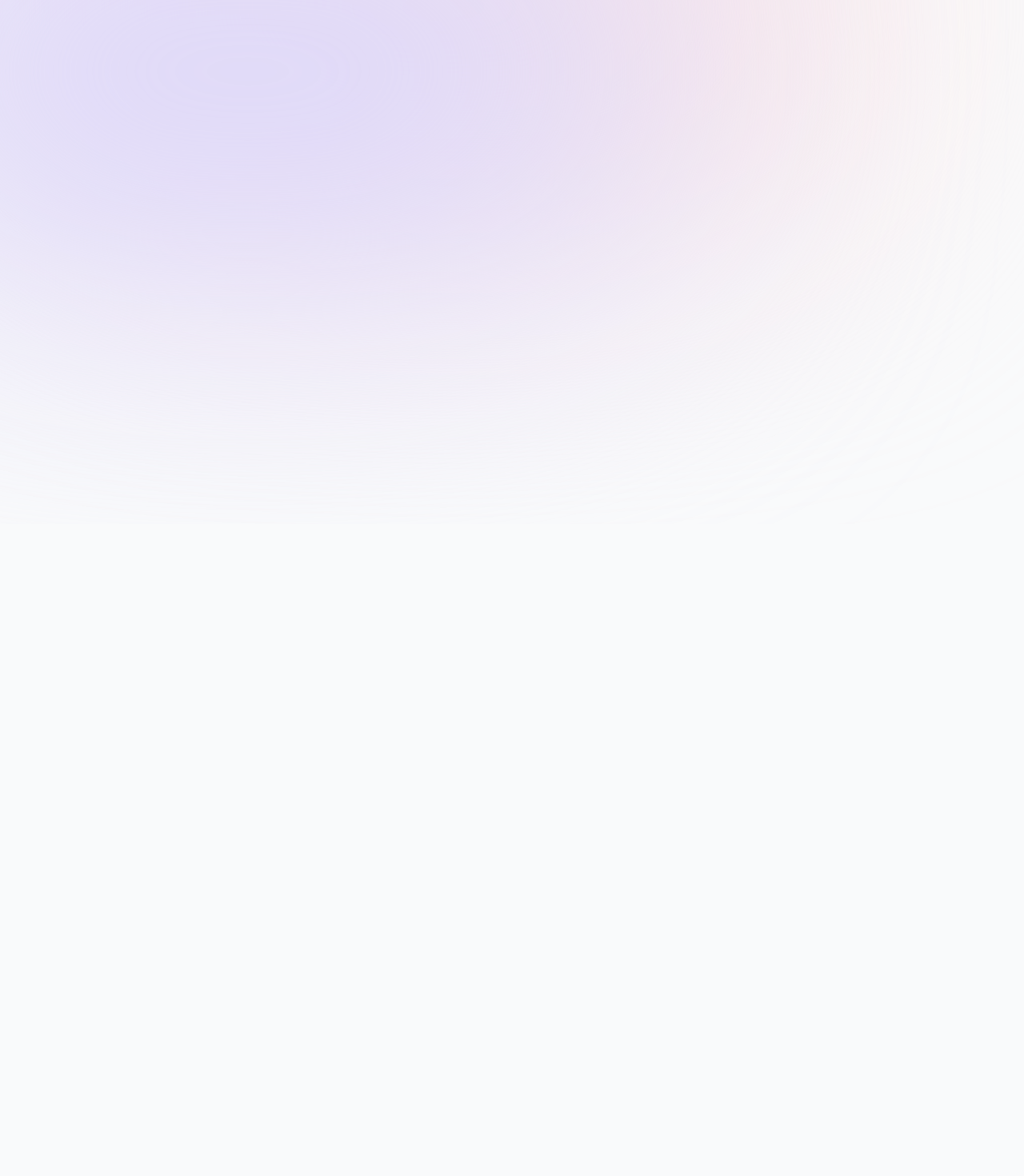
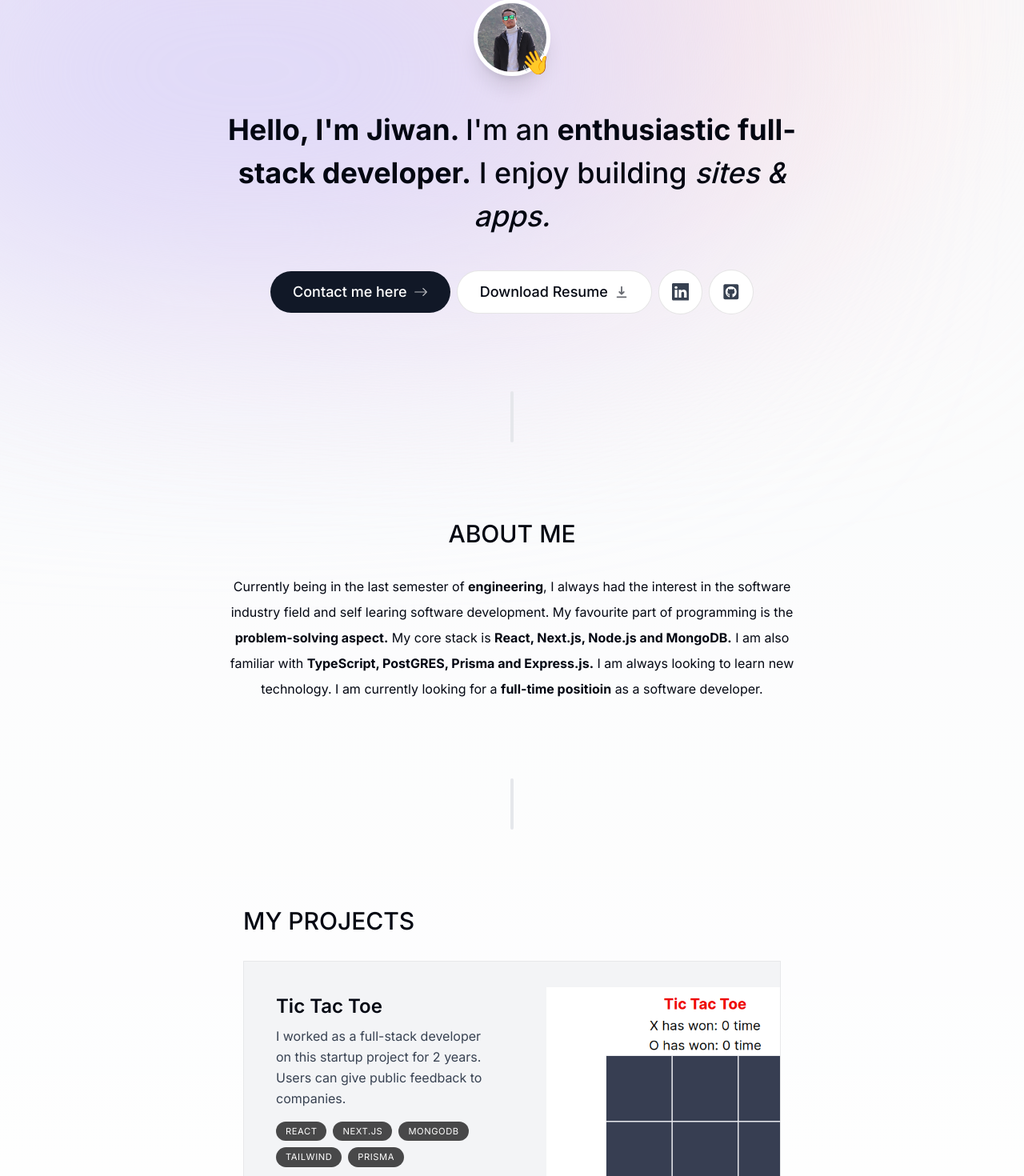
Before and after one commit to JiwanChaudhary/portfolio-website, a Next.js app: page / in a window 1280 px wide. Shown: the part 145-1615 px from the top of the page at 80% size. Before the commit the page ends 800 px from the top, so only its background shows below. Built offline with nearby package versions, Linux system fonts and the light colour scheme.

Commit message:
portofolio partially completed

```diff
--- a/next.config.js
+++ b/next.config.js
@@ -1,4 +1,13 @@
 /** @type {import('next').NextConfig} */
-const nextConfig = {}
+const nextConfig = {
+    images: {
+        remotePatterns: [
+            {
+                protocol: "https",
+                hostname: "images.unsplash.com",
+            }
+        ]
+    }
+}
 
 module.exports = nextConfig
--- a/src/app/layout.tsx
+++ b/src/app/layout.tsx
@@ -17,7 +17,9 @@ export default function RootLayout({
 }) {
   return (
     <html lang="en">
-      <body className={`${inter.className}  bg-gray-50 text-gray-950 relative`}>
+      <body
+        className={`${inter.className}  bg-gray-50 text-gray-950 relative pt-28 sm:pt-36`}
+      >
         <div className=" absolute -z-10 bg-[#fbe2e3] top-[-6rem] right-[11rem] h-[31.25rem] w-[31.25rem] rounded-full blur-[10rem] sm:w-[68.75rem]"></div>
         <div className=" absolute bg-[#dbd7fb] top-[-1rem] left-[-35rem] h-[31.25rem] w-[50rem] rounded-full -z-10 blur-[10rem] sm:w-[68.75rem] md:left-[-33rem] lg:left-[-28rem] xl:left-[-15rem] 2xl:left-[-5rem]"></div>
 
--- a/src/app/page.tsx
+++ b/src/app/page.tsx
@@ -1,3 +1,16 @@
+import About from "@/components/about";
+import Intro from "@/components/intro";
+import Projects from "@/components/projects";
+import SectionDivider from "@/components/section-divider";
+
 export default function Home() {
-  return <main className=""></main>;
+  return (
+    <main className=" flex flex-col items-center px-4">
+      <Intro />
+      <SectionDivider />
+      <About />
+      <SectionDivider />
+      <Projects />
+    </main>
+  );
 }
--- /dev/null
+++ b/src/components/about.tsx
@@ -0,0 +1,37 @@
+"use client";
+
+import React from "react";
+import SectionHeading from "./section-heading";
+import { motion } from "framer-motion";
+
+const About = () => {
+  return (
+    <motion.section
+      className=" max-w-[45rem] text-center leading-8"
+      initial={{ opacity: 0, y: 100 }}
+      animate={{ opacity: 1, y: 0 }}
+      transition={{ delay: 0.175 }}
+    >
+      <SectionHeading heading="About Me" />
+
+      <p>
+        Currently being in the last semester of{" "}
+        <span className=" font-bold">engineering</span>, I always had the
+        interest in the software industry field and self learing software
+        development. My favourite part of programming is the{" "}
+        <span className=" font-bold">problem-solving aspect.</span> My core
+        stack is{" "}
+        <span className=" font-bold">React, Next.js, Node.js and MongoDB.</span>{" "}
+        I am also familiar with{" "}
+        <span className=" font-bold">
+          TypeScript, PostGRES, Prisma and Express.js.
+        </span>{" "}
+        I am always looking to learn new technology. I am currently looking for
+        a <span className=" font-bold">full-time positioin</span> as a software
+        developer.
+      </p>
+    </motion.section>
+  );
+};
+
+export default About;
--- a/src/components/header.tsx
+++ b/src/components/header.tsx
@@ -24,7 +24,7 @@ const Header = () => {
               animate={{ y: 0, opacity: 1 }}
             >
               <Link
-                className="flex w-full items-center justify-center p-3 hover:text-gray-950 transition"
+                className="flex w-full items-center justify-center p-3 hover:text-gray-950 transition "
                 href={link.hash}
               >
                 {link.name}
--- /dev/null
+++ b/src/components/intro.tsx
@@ -0,0 +1,113 @@
+"use client";
+
+import Image from "next/image";
+import React from "react";
+import Jiwan from "../../public/jiwan.jpeg";
+import { motion } from "framer-motion";
+import Link from "next/link";
+import { BsArrowRight, BsLinkedin } from "react-icons/bs";
+import { HiDownload } from "react-icons/hi";
+import { FaGithubSquare } from "react-icons/fa";
+
+const Intro = () => {
+  return (
+    <section className=" mb-28 max-w-[50rem] text-center sm:mb-0">
+      {/* image */}
+      <div className=" flex justify-center items-center">
+        <div className=" relative">
+          <motion.div
+            initial={{ opacity: 0, scale: 0 }}
+            animate={{ opacity: 1, scale: 1 }}
+            transition={{ type: "tween", delay: 0.2 }}
+          >
+            <Image
+              src={Jiwan}
+              alt="Jiwan"
+              width={192}
+              height={192}
+              quality={95}
+              priority={true}
+              className=" w-24 h-24 rounded-full border-[0.35rem] border-white shadow-xl"
+            />
+          </motion.div>
+          <motion.span
+            className=" text-3xl absolute bottom-0 right-0"
+            initial={{ opacity: 0, scale: 0 }}
+            animate={{ opacity: 1, scale: 1 }}
+            transition={{
+              type: "spring",
+              stiffness: "125",
+              delay: 0.1,
+              duration: 0.7,
+            }}
+          >
+            👋
+          </motion.span>
+        </div>
+      </div>
+
+      {/* summarised description */}
+      <motion.h1
+        className=" mt-10 mb-10 px-4 text-2xl font-medium !leading-[1.5] sm:text-4xl"
+        initial={{ opacity: 0, y: 100 }}
+        animate={{ opacity: 1, y: 0 }}
+        // transition={{ duration: 0.5 }}
+      >
+        <span className=" font-bold">Hello, I'm Jiwan. </span>
+        I'm an{" "}
+        <span className=" font-bold">
+          {" "}
+          enthusiastic full-stack developer.
+        </span>{" "}
+        I enjoy building <span className=" italic">sites & apps.</span>
+      </motion.h1>
+
+      {/* buttons */}
+      <motion.div
+        className="flex flex-col sm:flex-row justify-center items-center gap-2 px-4 text-lg font-medium"
+        initial={{ opacity: 0, y: 100 }}
+        animate={{ opacity: 1, y: 0 }}
+        transition={{ delay: 0.1 }}
+      >
+        {/* contact */}
+        <Link
+          href={`#contact`}
+          className="group bg-gray-900 text-white px-7 py-3 flex items-center gap-2 rounded-full outline-none focus:scale-110 hover:scale-110 hover:bg-gray-950 active:scale-105 transition"
+        >
+          Contact me here{" "}
+          <BsArrowRight className="opacity-70 group-hover:translate-x-1 transition" />
+        </Link>
+
+        {/* resume */}
+        <a
+          href="/Resume.pdf"
+          download
+          className="group bg-white px-7 py-3 flex items-center gap-2 rounded-full outline-none focus:scale-110 hover:scale-110 active:scale-105 transition cursor-pointer border border-black/10"
+        >
+          Download Resume
+          <HiDownload className="opacity-60 group-hover:translate-y-1 transition" />
+        </a>
+
+        {/* linkedin */}
+        <a
+          href="https://www.linkedin.com/in/jiwan-chaudhary/"
+          target="_blank"
+          className="bg-white p-4 text-gray-700 hover:text-gray-950 flex items-center gap-2 rounded-full text-[1.35rem] focus:scale-[1.15] hover:scale-[1.15] active:scale-105 transition cursor-pointer border border-black/10"
+        >
+          <BsLinkedin />
+        </a>
+
+        {/* github */}
+        <a
+          href="https://github.com/JiwanChaudhary"
+          target="_blank"
+          className="bg-white p-4 text-gray-700 hover:text-gray-950 flex items-center gap-2 rounded-full text-[1.35rem] focus:scale-[1.15] hover:scale-[1.15] active:scale-105 transition cursor-pointer border border-black/10"
+        >
+          <FaGithubSquare />
+        </a>
+      </motion.div>
+    </section>
+  );
+};
+
+export default Intro;
--- /dev/null
+++ b/src/components/projects.tsx
@@ -0,0 +1,51 @@
+import React from "react";
+import SectionHeading from "./section-heading";
+import { projectsData } from "@/lib/data";
+import Image from "next/image";
+
+const Projects = () => {
+  return (
+    <section>
+      <SectionHeading heading="My Projects" />
+      {projectsData.map((project, index) => {
+        return (
+          <React.Fragment key={index}>
+            <Project {...project} />
+          </React.Fragment>
+        );
+      })}
+    </section>
+  );
+};
+
+export default Projects;
+
+type ProjectProps = (typeof projectsData)[number];
+
+// functional component
+function Project({ title, description, tags, imageUrl }: ProjectProps) {
+  return (
+    <section className=" bg-gray-100 max-w-[42rem] border border-black/5 overflow-hidden sm:pr-8 relative sm:h-[20rem]">
+      <div className=" py-4 px-5 sm:pl-10 sm:pr-2 sm:pt-10 sm:max-w-[50%]">
+        <h3 className=" text-2xl font-semibold">{title}</h3>
+        <p className=" mt-2 leading-relaxed text-gray-700">{description}</p>
+        <ul className="flex flex-wrap gap-2 mt-4">
+          {tags.map((tag, index) => (
+            <li
+              className=" bg-black/[0.7] px-3 py-1 text-[0.7rem] uppercase tracking-wider text-white rounded-full"
+              key={index}
+            >
+              {tag}
+            </li>
+          ))}
+        </ul>
+      </div>
+      <Image
+        src={imageUrl}
+        alt="Project I worked on"
+        quality={95}
+        className=" absolute top-8 -right-40 w-[28.25rem]"
+      />
+    </section>
+  );
+}
--- /dev/null
+++ b/src/components/section-divider.tsx
@@ -0,0 +1,17 @@
+"use client";
+
+import React from "react";
+import { motion } from "framer-motion";
+
+const SectionDivider = () => {
+  return (
+    <motion.div
+      initial={{ opacity: 0, y: 100 }}
+      animate={{ opacity: 1, y: 0 }}
+      transition={{ delay: 0.125 }}
+      className=" bg-gray-200 my-24 h-16 w-1 rounded-full hidden sm:block"
+    ></motion.div>
+  );
+};
+
+export default SectionDivider;
--- /dev/null
+++ b/src/components/section-heading.tsx
@@ -0,0 +1,11 @@
+import React from "react";
+
+type props = {
+  heading: string;
+};
+
+const SectionHeading: React.FC<props> = ({ heading }) => {
+  return <h2 className=" text-3xl font-medium mb-8 uppercase">{heading}</h2>;
+};
+
+export default SectionHeading;
```
Also changed, not shown: .eslintrc.json, public/jiwan.jpeg (added).
